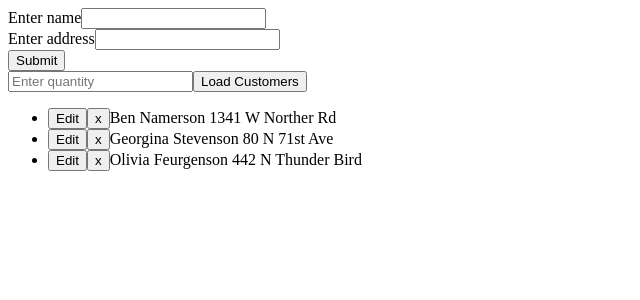
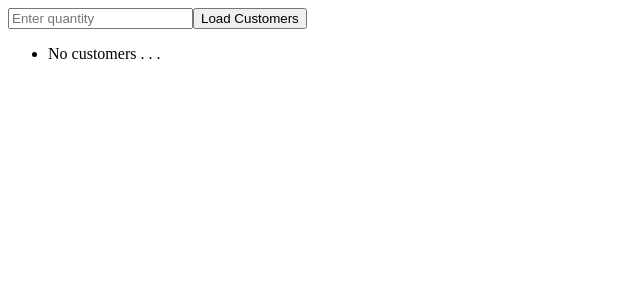
Before and after one commit to robertmills1985/aqua, a React (Create React App) app: page / in a window 1280 px wide. Shown: the top 300 px of the page, without its empty margins (0-640 px from the left). Built offline with nearby package versions, Linux system fonts and the light colour scheme.

Commit message:
Finished module. Started working on CustomerList component

```diff
--- a/src/App.js
+++ b/src/App.js
@@ -1,13 +1,10 @@
 import React, { Component } from 'react';
-import Input from './components/Input'
-import {makeCustomer} from './customers'
 import CustomerList from './components/CustomerList'
 
 class App extends Component {
   render() {
     return (
       <div className="App">
-        <Input />
         <CustomerList />
       </div>
     );
--- a/src/components/CustomerList.js
+++ b/src/components/CustomerList.js
@@ -1,30 +1,39 @@
-import React from 'react'
-import {makeCustomer} from '../customers'
+import React, {Component} from 'react';
+import { makeCustomer } from '../customers';
 
-var newArray = []
-var customerArray = makeCustomer(3)
-for(var i = 0; i < customerArray.length; i++){
-    newArray.push(<li id={i}><button>Edit</button><button>x</button>{customerArray[i]}</li>)
-}
-function getCustomers(max){
-    newArray = []
-    customerArray = makeCustomer(max)
-    console.log('New array is ' + customerArray)
-    console.log(customerArray.length + ' long.')
-    for(var i = 0; i < customerArray.length; i++){
-        newArray.push(<li id={i}><button>Edit</button><button>x</button>{customerArray[i]}</li>)
+
+
+class CustomerList extends Component {
+    constructor(){
+        super()
+        this.state = {
+            customers: ['No customers . . .']
+        }
     }
-    render(newArray)
+    generateList(max){
+        this.setState({
+            customers: makeCustomer(max)
+        })
+    }
+    convertToListItem(){
+        var stateCopy = this.state.customers
+        var newArray = []
+        for(var i = 0; i < stateCopy.length; i++){
+            newArray.push(<li>{stateCopy[i]}</li>)
+        }
+        return newArray
+    }
+	render() {
+		return (
+			<div>
+				<input id="test-quant" placeholder="Enter quantity" />
+				<button onClick={() => this.generateList(document.getElementById('test-quant').value )}>Load Customers</button>
+				<ul id="list" >
+                    {this.convertToListItem()}
+                </ul>
+			</div>
+		);
+	}
 }
 
-const CustomerList = props => (
-    <div>
-        <input id='test-quant' placeholder='Enter quantity'></input>
-        <button onClick={()=>getCustomers(document.getElementById('test-quant').value )}>Load Customers</button>
-        <ul id='list'>
-            {newArray}
-        </ul>
-    </div>
-)
-
-export default CustomerList
+export default CustomerList;
```
